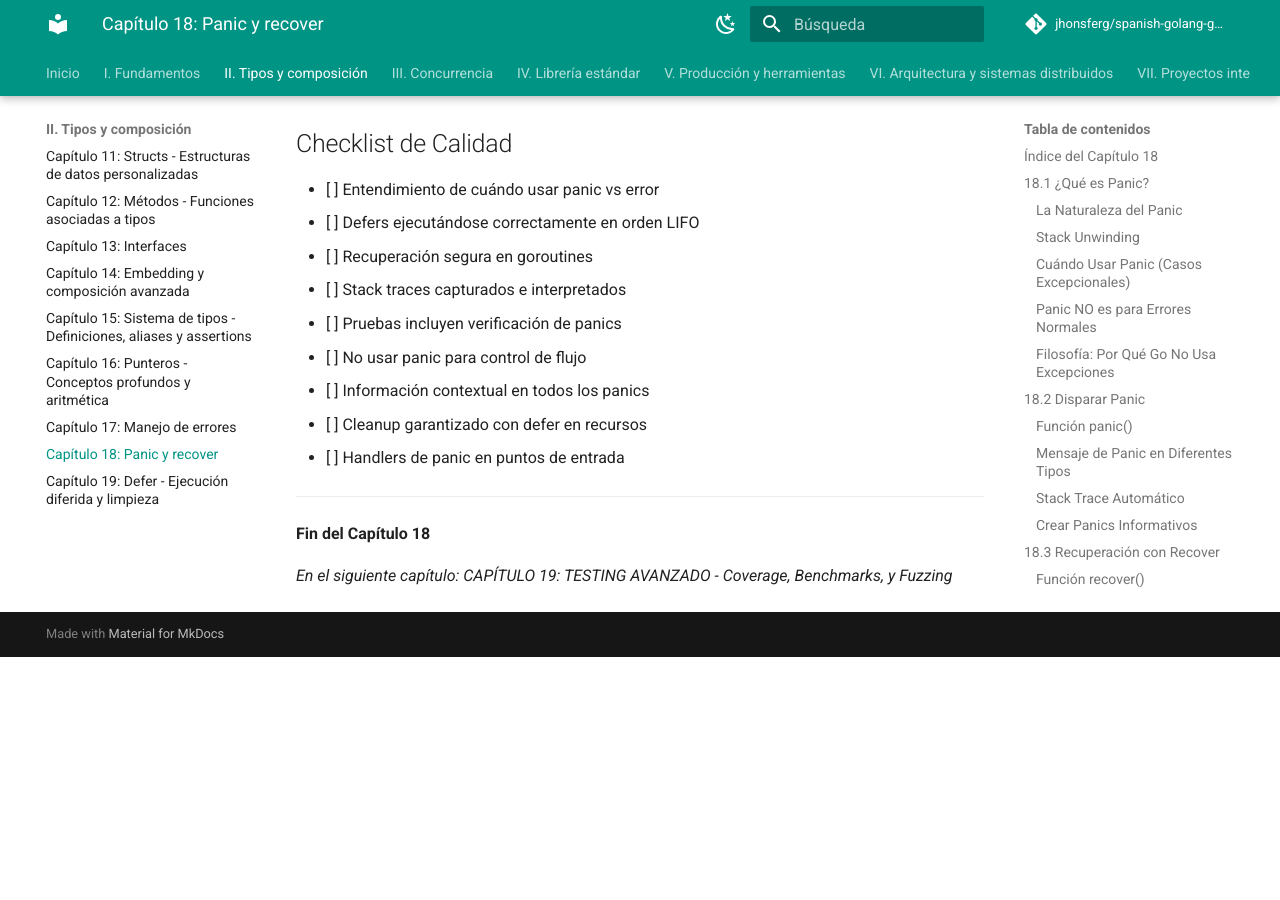
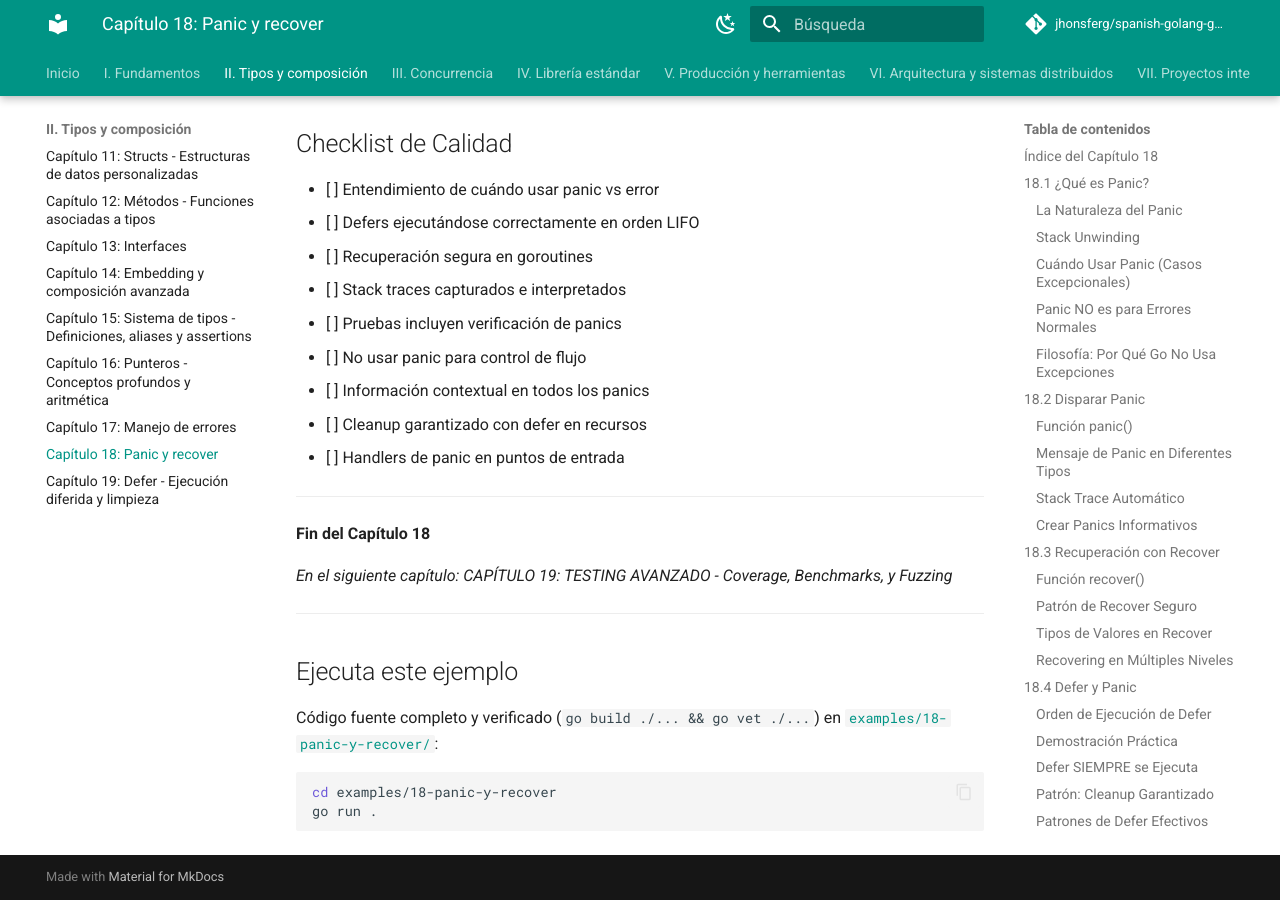
Before and after one commit to jhonsferg/spanish-golang-guide, an MkDocs documentation site: the page built from docs/02-tipos-y-composicion/18-panic-y-recover.md, in a window 1280 px wide and 900 px high, scrolled down 47777 px. Built offline with MkDocs 1.6.1 and Material for MkDocs 9.7.7, drawn with Linux system fonts in a browser that asks for light colours; comment, search, counter and statistics services are not loaded; before the commit the page ends 48434 px from its top, so only the background shows below that.

Commit message:
docs: enlazar ejemplo ejecutable en el capítulo 18

````diff
--- a/docs/02-tipos-y-composicion/18-panic-y-recover.md
+++ b/docs/02-tipos-y-composicion/18-panic-y-recover.md
@@ -2494,3 +2494,15 @@
 **Fin del Capítulo 18**
 
 *En el siguiente capítulo: CAPÍTULO 19: TESTING AVANZADO - Coverage, Benchmarks, y Fuzzing*
+
+---
+
+## Ejecuta este ejemplo
+
+Código fuente completo y verificado (`go build ./... && go vet ./...`) en
+[`examples/18-panic-y-recover/`](https://github.com/jhonsferg/spanish-golang-guide/tree/main/examples/18-panic-y-recover):
+
+```bash
+cd examples/18-panic-y-recover
+go run .
+```
````
